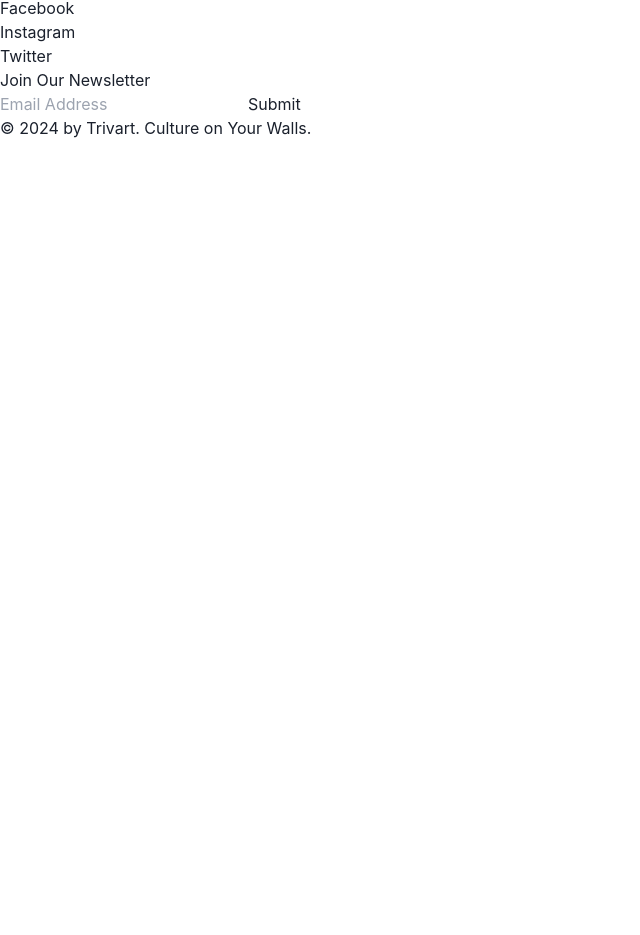
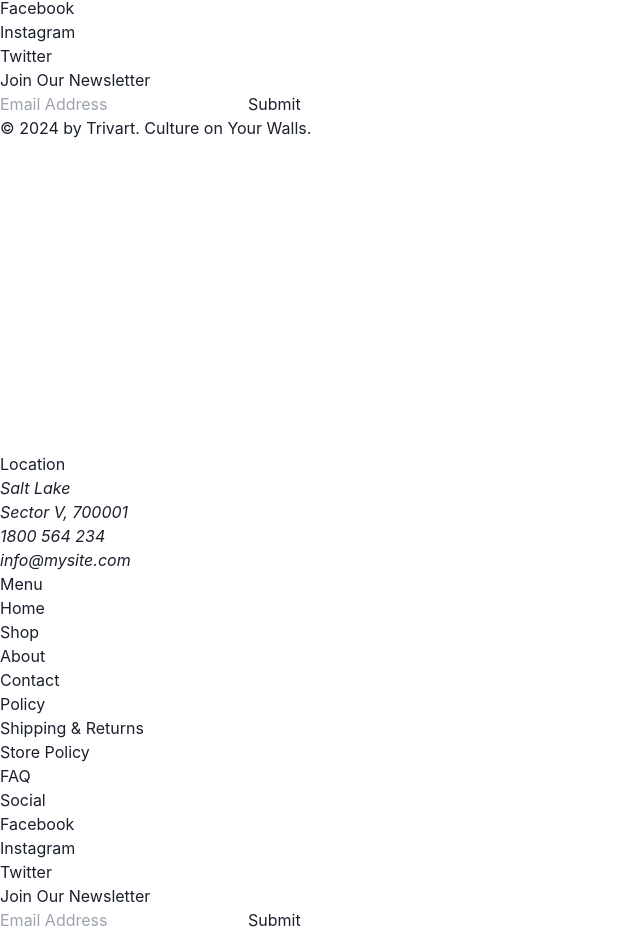
Before and after one commit to Niladri2003/Painting-Ecommerce, a React (Vite) app in the folder client/: page /contact-us in a window 1280 px wide. Shown: the part 2854-3789 px from the top of the page, without its empty margins (0-640 px from the left). Before the commit the page ends 2994 px from the top, so only its background shows below. Built offline with nearby package versions, Linux system fonts and the light colour scheme.

Commit message:
Contact us page toast added

```diff
--- a/client/src/pages/Contact.jsx
+++ b/client/src/pages/Contact.jsx
@@ -2,10 +2,10 @@ import React, { useState, useEffect } from 'react';
 import axios from 'axios';
 import HomeHero from '../components/Home/HomeHero';
 import girl from "../assets/Contact/girl.jpg";
-import overlyImg from "../assets/Contact/overlyImg.jpg";
 import Footer from '../components/footer/Footer';
 import { BASEAPI } from '../utils/BASE_API';
 import AOS from 'aos';
+import { useToast } from '@chakra-ui/react';
 import 'aos/dist/aos.css';  // Import AOS styles
 
 export default function Contact() {
@@ -27,6 +27,8 @@ export default function Contact() {
         message: ''
     });
 
+    const toast = useToast();  // Initialize Chakra UI's useToast hook
+
     const handleChange = (e) => {
         setFormData({
             ...formData,
@@ -44,7 +46,16 @@ export default function Contact() {
                 }
             });
             if (response.status === 200) {
-                alert('Message sent successfully');
+                // Display success toast
+                toast({
+                    title: "Message sent successfully.",
+                    description: "We have received your message and will get back to you soon.",
+                    status: "success",
+                    duration: 5000,
+                    isClosable: true,
+                });
+
+                // Clear the form fields
                 setFormData({
                     first_name: '',
                     last_name: '',
@@ -116,6 +127,7 @@ export default function Contact() {
                     </div>
                 </div>
             </div>
+            <Footer />
         </div>
     );
 }
```
